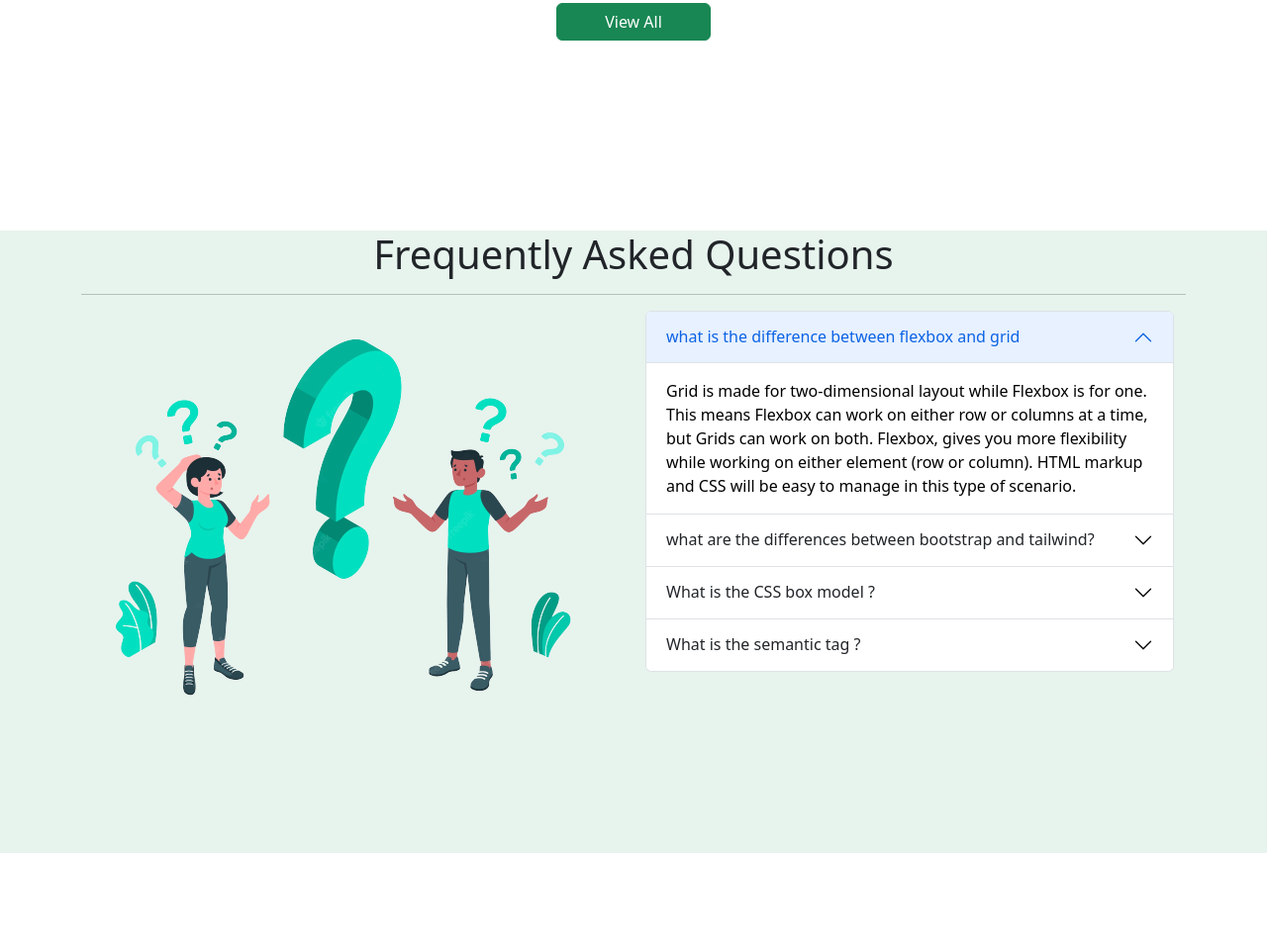
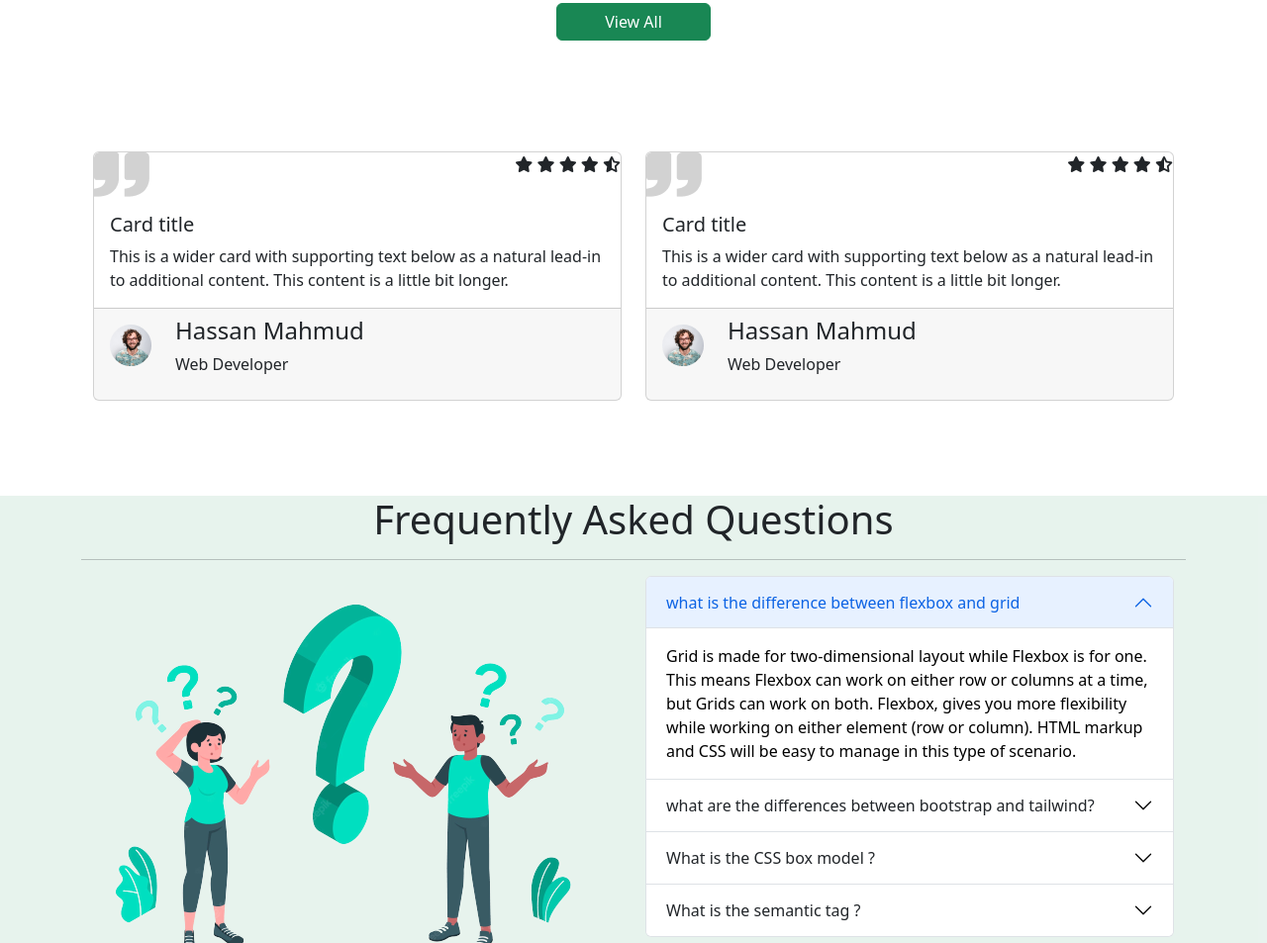
Before and after one commit to sabermahmud/third-assignment, a plain HTML site: page index.html in a window 1280 px wide. Shown: the part 3556-4509 px from the top of the page at 99% size. Drawn offline with nearby package versions, Linux system fonts and the light colour scheme.

Commit message:
feedback container added

```diff
--- a/index.html
+++ b/index.html
@@ -359,6 +359,86 @@
     <!-- Our Success -->
     <div class="mt-5 pt-5"></div>
     <!-- students feedback -->
+    <section id="feedback">
+      <div class="container">
+        <div>
+          <h1></h1>
+          <p></p>
+        </div>
+        <div class="container">
+          <div class="row">
+            <div class="col-12 col-md-12 col-lg-6 col-xl-6 col-xxl-6">
+              <div class="row g-4">
+                <div class="col">
+                  <div class="card">
+                    <div class="d-flex justify-content-between">
+                      <div>
+                        <img src="images/images/comma.png" class="card-img-top" alt="...">
+                      </div>
+                      <div>
+                        <i class="fa-solid fa-star"></i>
+                        <i class="fa-solid fa-star"></i>
+                        <i class="fa-solid fa-star"></i>
+                        <i class="fa-solid fa-star"></i>
+                        <i class="fa-solid fa-star-half-stroke"></i>
+                      </div>
+                    </div>
+                    <div class="card-body">
+                      <h5 class="card-title">Card title</h5>
+                      <p class="card-text">This is a wider card with supporting text below as a natural lead-in to additional content. This content is a little bit longer.</p>
+                    </div>
+                    <div class="card-footer d-flex">
+                      <div class="mt-2 me-4">
+                        <img src="images/images/student/student-5.png" alt="">
+                      </div>
+                      <div>
+                        <h4>Hassan Mahmud</h4>
+                        <p>Web Developer</p>
+                      </div>
+                    </div>
+                  </div>
+                </div>
+              </div>
+                    </div>
+            <div class="col-12 col-md-12 col-lg-6 col-xl-6 col-xxl-6">
+              <div class="row g-4">
+                <div class="col">
+                  <div class="card">
+                    <div class="d-flex justify-content-between">
+                      <div>
+                        <img src="images/images/comma.png" class="card-img-top" alt="...">
+                      </div>
+                      <div>
+                        <i class="fa-solid fa-star"></i>
+                        <i class="fa-solid fa-star"></i>
+                        <i class="fa-solid fa-star"></i>
+                        <i class="fa-solid fa-star"></i>
+                        <i class="fa-solid fa-star-half-stroke"></i>
+                      </div>
+                    </div>
+                    <div class="card-body">
+                      <h5 class="card-title">Card title</h5>
+                      <p class="card-text">This is a wider card with supporting text below as a natural lead-in to additional content. This content is a little bit longer.</p>
+                    </div>
+                    <div class="card-footer d-flex">
+                      <div class="mt-2 me-4">
+                        <img src="images/images/student/student-5.png" alt="">
+                      </div>
+                      <div>
+                        <h4>Hassan Mahmud</h4>
+                        <p>Web Developer</p>
+                      </div>
+                    </div>
+                  </div>
+                </div>
+              </div>
+                    </div>
+          </div>
+        </div>
+
+
+      </div>
+    </section>
     <!-- students feedback -->
     <div class="mt-5 pt-5"></div>
     <!-- Frequently Asked  -->
@@ -432,9 +512,20 @@
     <!-- Frequently Asked Questions -->
     <div class="mt-5 pt-5"></div>
     <!-- Trusted channels -->
+    <!-- <section>
+      <div class="container d-flex justify-content-evenly">
+        <div><img src="images/images/company/company-1.png" alt="" class="img-fluid"></div>
+        <div><img src="images/images/company/company-2.png" alt="" class="img-fluid"></div>
+        <div><img src="images/images/company/company-3.png" alt="" class="img-fluid"></div>
+        <div><img src="images/images/company/company-4.png" alt="" class="img-fluid"></div>
+        <div><img src="images/images/company/company-5.png" alt="" class="img-fluid"></div>
+        <div><img src="images/images/company/company-6.png" alt="" class="img-fluid"></div>
+      </div>
+    </section> -->
     <!-- Trusted channels -->
     <div class="mt-5 pt-5"></div>
     <!-- footer -->
+
     <!-- footer -->
 
     <script src="https://cdn.jsdelivr.net/npm/bootstrap@5.2.0/dist/js/bootstrap.bundle.min.js" integrity="sha384-A3rJD856KowSb7dwlZdYEkO39Gagi7vIsF0jrRAoQmDKKtQBHUuLZ9AsSv4jD4Xa" crossorigin="anonymous"></script>
```
